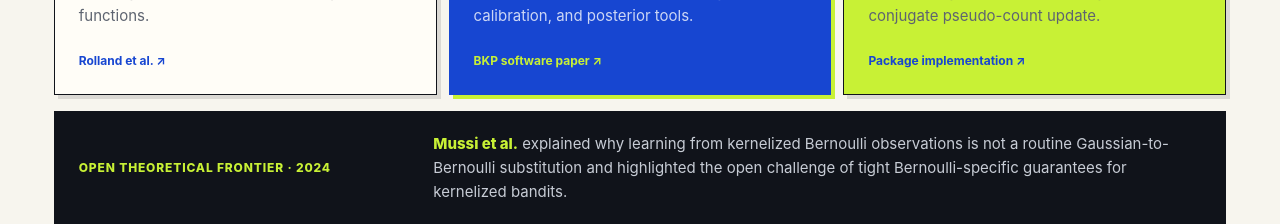
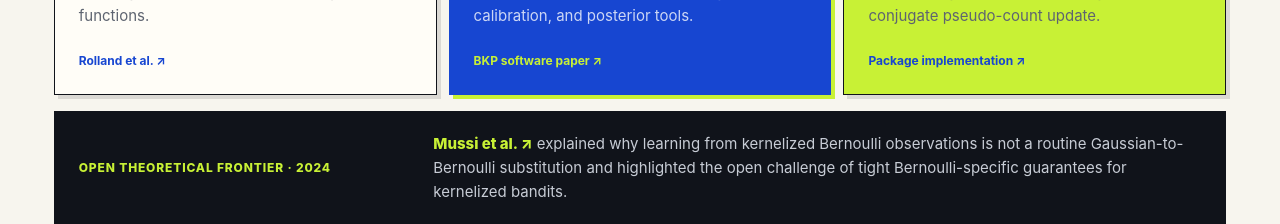
Before and after one commit to Jiangyan-Zhao/BKP-website, a React (Vite) app: page / in a window 1280 px wide. Shown: the part 2900-3124 px from the top of the page. Built offline with nearby package versions, Linux system fonts and the light colour scheme.

Commit message:
ui: clarify theoretical frontier paper link

```diff
--- a/src/App.tsx
+++ b/src/App.tsx
@@ -1077,7 +1077,7 @@ export default function Home() {
             <aside className="lineage-frontier">
               <span>Open theoretical frontier · 2024</span>
               <p>
-                <a href="https://arxiv.org/abs/2407.06321" target="_blank" rel="noreferrer">Mussi et al.</a>
+                <a href="https://arxiv.org/abs/2407.06321" target="_blank" rel="noreferrer" aria-label="Read Mussi et al. (2024)">Mussi et al. ↗</a>
                 {" "}explained why learning from kernelized Bernoulli observations is not a routine
                 Gaussian-to-Bernoulli substitution and highlighted the open challenge of tight
                 Bernoulli-specific guarantees for kernelized bandits.
```
